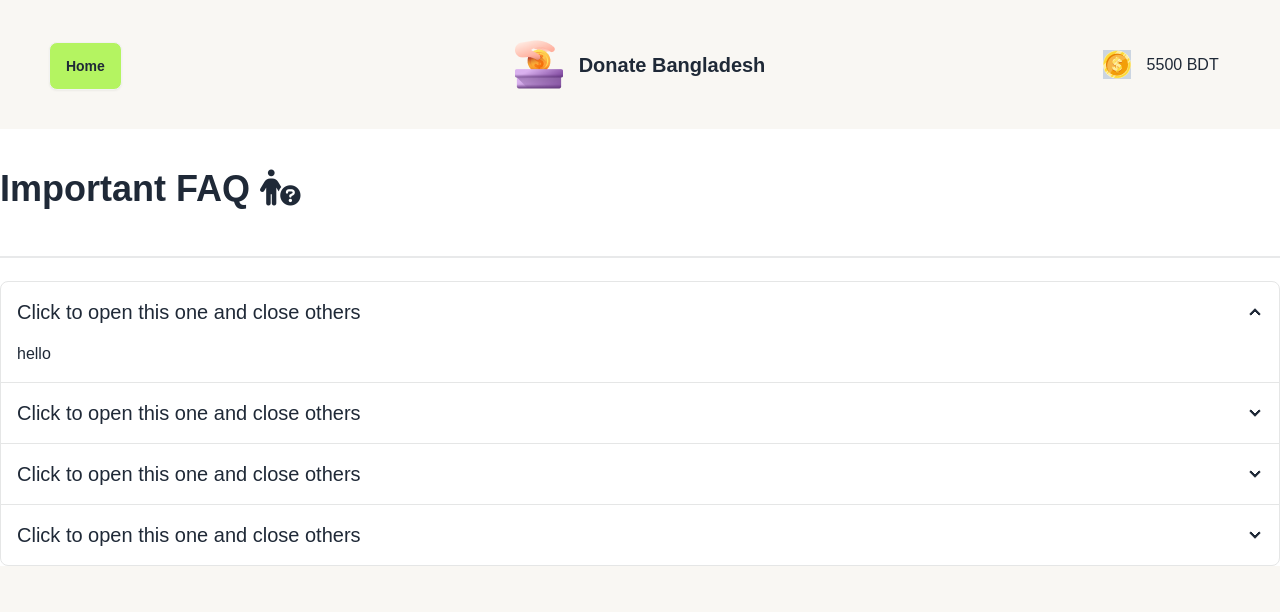
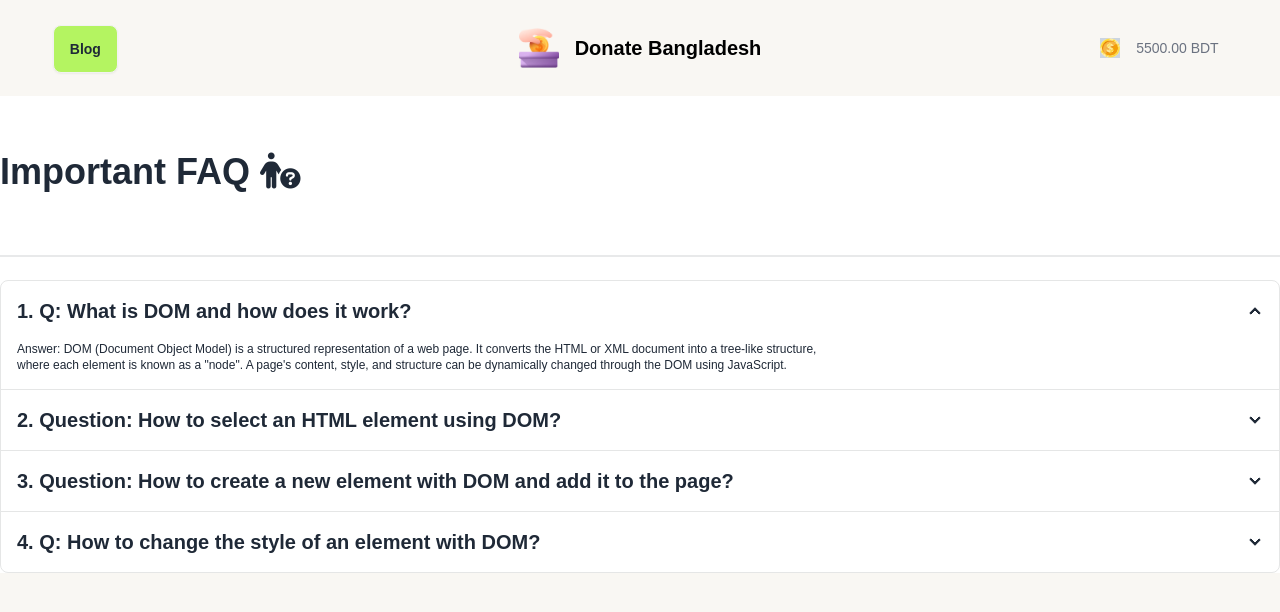
Before and after one commit to Nazmul4d/My-fifth-Assingment, a plain HTML site: page home.html in a window 1280 px wide. Drawn offline with nearby package versions, Linux system fonts and the light colour scheme; a web font is replaced by a local one.

Commit message:
add by blog section

```diff
--- a/home.html
+++ b/home.html
@@ -11,84 +11,94 @@
      <link rel="preconnect" href="https://fonts.googleapis.com">
      <link rel="preconnect" href="https://fonts.gstatic.com" crossorigin>
      <link href="https://fonts.googleapis.com/css2?family=Lexend+Exa:wght@100..900&display=swap" rel="stylesheet">
-     <link rel="stylesheet" href="https://cdnjs.cloudflare.com/ajax/libs/font-awesome/6.7.1/css/all.min.css" integrity="sha512-5Hs3dF2AEPkpNAR7UiOHba+lRSJNeM2ECkwxUIxC1Q/FLycGTbNapWXB4tP889k5T5Ju8fs4b1P5z/iB4nMfSQ==" crossorigin="anonymous" referrerpolicy="no-referrer" />
+     <link rel="stylesheet" href="https://cdnjs.cloudflare.com/ajax/libs/font-awesome/6.7.1/css/all.min.css"
+          integrity="sha512-5Hs3dF2AEPkpNAR7UiOHba+lRSJNeM2ECkwxUIxC1Q/FLycGTbNapWXB4tP889k5T5Ju8fs4b1P5z/iB4nMfSQ=="
+          crossorigin="anonymous" referrerpolicy="no-referrer" />
 </head>
 
 <body class="Lexend">
-     <header id="head">
+     <header class="sticky top-0 backdrop-blur-sm">
           <div class="bg-clr">
-               <div class="w-11/12 mx-auto py-8">
+               <div class="w-11/12 mx-auto py-4">
                     <div class="navbar">
                          <div class="navbar-start">
                               <div class="dropdown">
                                    <div tabindex="0" role="button" class="btn btn-ghost btn-circle">
-                                        <button id="blog-btn" class="btn common-clr-btn">Home</button>
+                                        <a href="/index.html"><button id="home-btn"
+                                                  class="btn common-clr-btn">Blog</button></a>
                                    </div>
                               </div>
                          </div>
                          <div class="navbar-center">
                               <div class="flex justify-center items-center gap-4">
-                                   <img class="" src="logo.png" alt="">
-                                   <h1 class="text-xl font-bold">Donate Bangladesh</h1>
+                                   <img class="size-10" src="logo.png" alt="">
+                                   <h1 class="text-xl text-black font-bold hidden lg:block">Donate Bangladesh</h1>
                               </div>
 
                          </div>
                          <div class="navbar-end">
                               <div class="flex justify-center items-center gap-4">
-                                   <img class="border-dotted bg-slate-300" src="coin.png" alt="">
-                                   <h1>5500 BDT</h1>
+                                   <img class="border-dotted size-5 bg-slate-300" src="coin.png" alt="">
+                                   <p class="text-sm text-gray-500"><span id="total-amount">5500.00 </span> BDT</p>
                               </div>
                          </div>
                     </div>
                </div>
           </div>
-
-          <!-- <div class="btn-style flex justify-center my-10 gap-4">
-               <button class="btn btn-lg">Donation</button>
-               <button class="btn btn-lg">History</button>
-
-          </div> -->
-
      </header>
      <main>
-
-          <div class="my-10">
-               <p class="font-bold text-4xl ">Important FAQ <span><i class="fa-solid fa-person-circle-question"></i></span></p>
+          <div class="-z-0">
+               <div class="my-14">
+                    <p class="font-extrabold text-4xl ">Important FAQ <span><i class="fa-solid fa-person-circle-question"></i></span></p>
                </div>
-
                <div class="divider"></div>
-
                <div class="join join-vertical w-full">
                     <div class="collapse collapse-arrow join-item border-base-300 border">
                          <input type="radio" name="my-accordion-4" checked="checked" />
-                 <div class="collapse-title text-xl font-medium">Click to open this one and close others</div>
+                         <div class="collapse-title text-xl font-bold">1. Q: What is DOM and how does it work?</div>
                          <div class="collapse-content">
-                   <p>hello</p>
+                              <p class="text-xs">Answer:
+                                   DOM (Document Object Model) is a structured representation of a web page. It converts the
+                                   HTML or XML document into a tree-like structure,<br> where each element is known as a
+                                   "node". A page's content, style, and structure can be dynamically changed through the DOM
+                                   using JavaScript.</p>
                          </div>
                     </div>
                     <div class="collapse collapse-arrow join-item border-base-300 border">
                          <input type="radio" name="my-accordion-4" />
-                 <div class="collapse-title text-xl font-medium">Click to open this one and close others</div>
+                         <div class="collapse-title text-xl font-bold">2. Question: How to select an HTML element using DOM?
+                         </div>
                          <div class="collapse-content">
-                   <p>hello</p>
+                              <p>Answer:The DOM uses various methods to select HTML elements, such as:</p>
+                              <div class="text-xs mt-4">
+                                   <li>getElementById</li>
+                                   <li>getElementsByClassName</li>
+                                   <li>querySelector</li>
+                                   <li>querySelectorAll</li>
+                              </div>
                          </div>
                     </div>
                     <div class="collapse collapse-arrow join-item border-base-300 border">
                          <input type="radio" name="my-accordion-4" />
-                 <div class="collapse-title text-xl font-medium">Click to open this one and close others</div>
+                         <div class="collapse-title text-xl font-bold">3. Question: How to create a new element with DOM
+                              and add it to the page?</div>
                          <div class="collapse-content">
-                   <p>hello</p>
+                              <p class="text-xs">Answer:
+                                   New elements can be created and added using the DOM's createElement and appendChild
+                                   methods</p>
                          </div>
                     </div>
                     <div class="collapse collapse-arrow join-item border-base-300 border">
                          <input type="radio" name="my-accordion-4" />
-                 <div class="collapse-title text-xl font-medium">Click to open this one and close others</div>
+                         <div class="collapse-title text-xl font-bold">4. Q: How to change the style of an element with
+                              DOM?</div>
                          <div class="collapse-content">
-                   <p>hello</p>
+                              <p class="text-xs">Answer:
+                                 Elements can be styled through CSS using the style property of the DOM.</p>
                          </div>
                     </div>
                </div>
-
+          </div>
      </main>
      <footer>
           <div class="bg-[#F9F7F3] py-10">
```
Also changed, not shown: index.html (+22 -13 lines), js/index.js (+36 -26 lines). Lines whose indentation alone changed are shown as unchanged.
